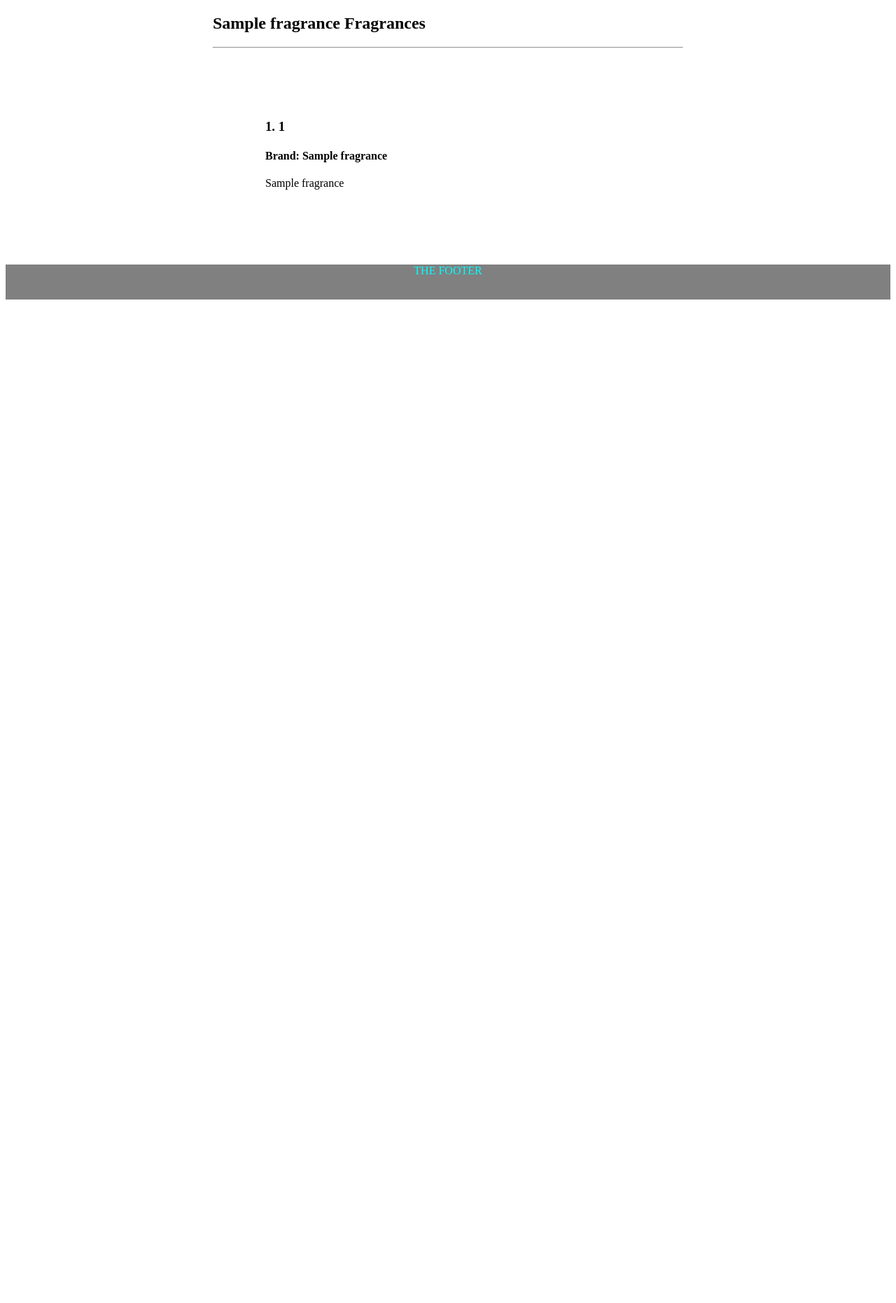
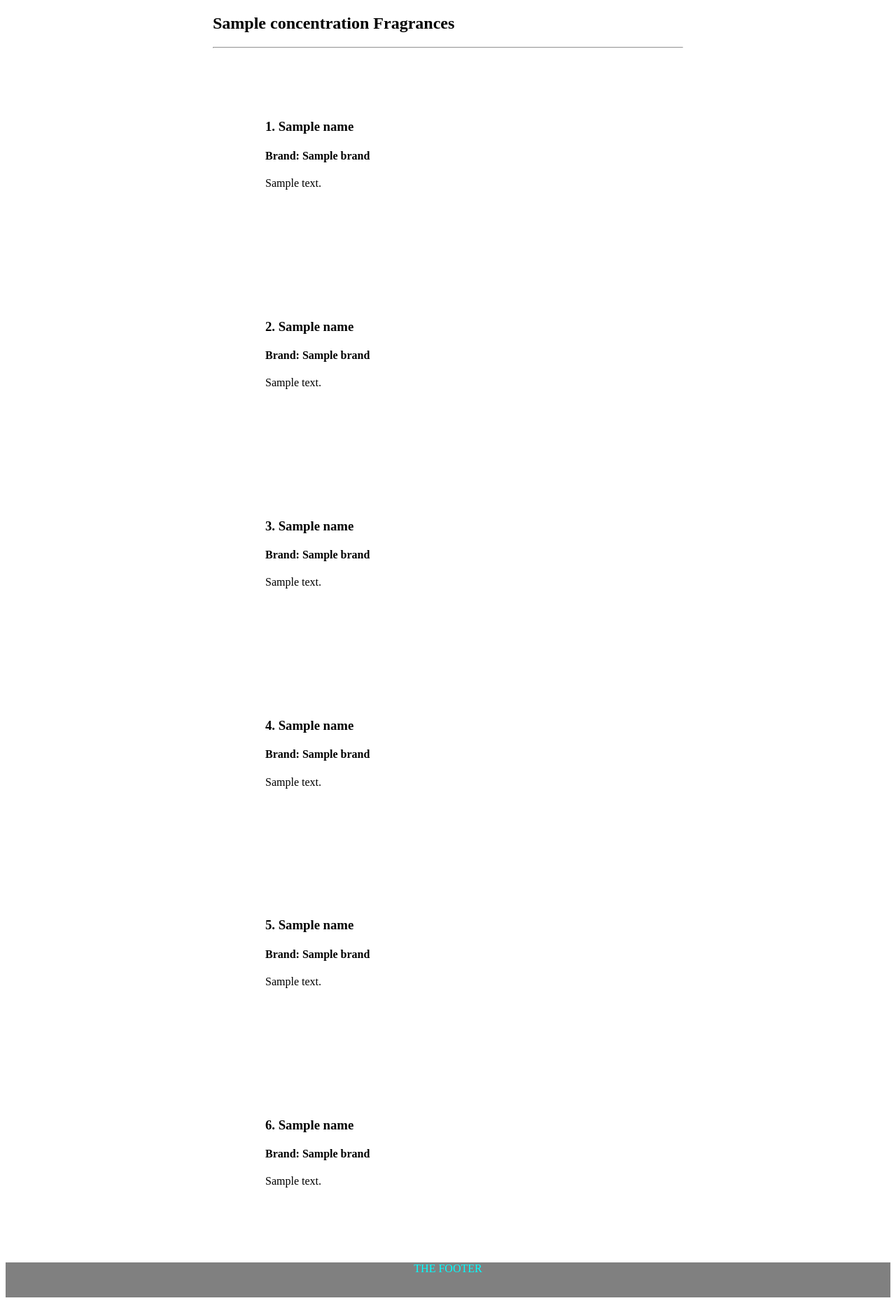
Before and after one commit to kos1070sc/fragrance, a Flask app: template templates/edt.html in a window 1280 px wide. Shown: the part 108-1970 px from the top of the page at 70% size. Before the commit the page ends 536 px from the top, so only its background shows below. Run offline with Flask 3, Linux system fonts and the light colour scheme; the template is opened without the code that fills it: most values are stand-ins (such as "Sample title", 1, 10 or a date in 2020).

Commit message:
templates updates

```diff
--- a/routes.py
+++ b/routes.py
@@ -24,21 +24,37 @@ def home():
 #
 @app.route("/EDP")
 def edp():
-    connection = sqlite3.connect('fragrance.db')  # Connect to the database
+    connection = sqlite3.connect('fragrance.db') #connect to database
     cur = connection.cursor()
 
-    cur.execute('''
-        SELECT Fragrance.bottle_name, Fragrance.bottle_concentration, Designer.brand_name, Fragrance.bottle_description
-        FROM Fragrance
-        INNER JOIN Designer ON Fragrance.bottle_brand = Designer.brand_id
-        WHERE Fragrance.bottle_concentration = 'EDP';
-    ''')
-    fragrances = cur.fetchall()
+    cur.execute('''SELECT bottle_concentration FROM Fragrance
+                WHERE bottle_concentration = 'EDP';''')
+    fragrance_concentration = cur.fetchone()
 
+    cur.execute('''SELECT bottle_name FROM Fragrance
+                WHERE bottle_concentration = 'EDP';''') #select bottle name
+    fragrance_name = cur.fetchall()
+
+    cur.execute('''SELECT brand_name from Fragrance INNER JOIN
+                Designer ON Fragrance.bottle_brand = Designer.brand_id
+                WHERE bottle_concentration = 'EDP';''')
+    fragrance_brand = cur.fetchall() #select bottle brand
+
+    cur.execute('''SELECT bottle_description FROM Fragrance
+                WHERE bottle_concentration = 'EDP';''')
+    fragrance_desc = cur.fetchall() #select bottle description
+
+    cur.execute('''SELECT bottle_name, note_name FROM Notebridge
+                INNER JOIN Note ON NoteBridge.nid = Note.note_id
+                INNER JOIN Fragrance ON NoteBridge.fid = Fragrance.bottle_id
+                WHERE bottle_concentration = 'EDP';''')
+    fragrance_note = cur.fetchall()
     connection.close()
 
-    return render_template('edp.html', fragrances=fragrances)
 
+    return render_template('edp.html', concentration = fragrance_concentration,
+    name = fragrance_name, brand = fragrance_brand, description = fragrance_desc,
+    note = fragrance_note)
     #display info with templates
 
 
@@ -48,22 +64,37 @@ def edp():
 #
 @app.route("/EDT")
 def edt():
-    connection = sqlite3.connect('fragrance.db')  # Connect to the database
+    connection = sqlite3.connect('fragrance.db') #connect to database
     cur = connection.cursor()
+    cur.execute('''SELECT bottle_name FROM Fragrance WHERE
+                bottle_concentration = 'EDT';''') #select bottle name
+    fragrance_name = cur.fetchall()
 
-    cur.execute('''
-        SELECT Fragrance.bottle_name, Fragrance.bottle_concentration, Designer.brand_name, Fragrance.bottle_description
-        FROM Fragrance
-        INNER JOIN Designer ON Fragrance.bottle_brand = Designer.brand_id
-        WHERE Fragrance.bottle_concentration = 'EDT';
-    ''')
-    fragrances = cur.fetchall()
+    cur.execute('''SELECT bottle_concentration FROM Fragrance
+                WHERE bottle_concentration = 'EDT';''')
+    fragrance_concentration = cur.fetchone()
 
+    cur.execute('''SELECT brand_name from Fragrance INNER JOIN Designer
+                ON Fragrance.bottle_brand = Designer.brand_id WHERE
+                bottle_concentration = 'EDT';''')
+
+    fragrance_brand = cur.fetchall() #select bottle brand
+
+    cur.execute('''SELECT bottle_description FROM Fragrance WHERE
+                bottle_concentration = 'EDT';''')
+    fragrance_desc = cur.fetchall() #select bottle description
+
+    cur.execute('''SELECT bottle_name, note_name FROM Notebridge
+                INNER JOIN Note ON NoteBridge.nid = Note.note_id
+                INNER JOIN Fragrance ON NoteBridge.fid = Fragrance.bottle_id
+                WHERE bottle_concentration = 'EDT';''')
+    fragrance_note = cur.fetchall()
     connection.close()
 
-    return render_template('edt.html', fragrances=fragrances)
 
-
+    return render_template('edt.html', concentration = fragrance_concentration,
+    name = fragrance_name, brand = fragrance_brand, description = fragrance_desc,
+    note = fragrance_note)
 
 
 
--- a/templates/edt.html
+++ b/templates/edt.html
@@ -1,18 +1,52 @@
-{% extends 'layout.html' %}
 
-{% block content %}
-{% if fragrances %}
-    <h2>{{ fragrances[0][1] }} Fragrances</h2>
-    <hr/>
+{%extends 'layout.html'%}
 
-    {% for fragrance in fragrances %}
-    <div class="fragrance_info_container">
-        <h3>{{ loop.index }}. {{ fragrance[0] }}</h3> <!-- Fragrance Name -->
-        <h4>Brand: {{ fragrance[2] }}</h4> <!-- Brand Name -->
-        <p>{{ fragrance[3] }}</p> <!-- Description -->
-    </div>
-    {% endfor %}
-{% else %}
-    <p>No EDT fragrances found.</p>
-{% endif %}
-{% endblock %}
+{%block content%}
+<h2>{{concentration[0]}} Fragrances</h2>
+<hr/>
+
+<div class = "fragrance_info_container">
+    <h3>1. {{name[0]}}</h3>
+    <h4>Brand: {{brand[0]}}</h4>
+    <p>{{description[0]}}</p>
+</div>
+
+
+<div class = "fragrance_info_container">
+    <h3>2. {{name[1]}}</h3>
+    <h4>Brand: {{brand[1]}}</h4>
+    <p>{{description[1]}}</p>
+</div>
+
+
+<div class = "fragrance_info_container">
+    <h3>3. {{name[2]}}</h3>
+    <h4>Brand: {{brand[2]}}</h4>
+    <p>{{description[2]}}</p>
+</div>
+
+
+<div class = "fragrance_info_container">
+    <h3>4. {{name[3]}}</h3>
+    <h4>Brand: {{brand[3]}}</h4>
+    <p>{{description[3]}}</p>
+</div>
+
+
+<div class = "fragrance_info_container">
+    <h3>5. {{name[4]}}</h3>
+    <h4>Brand: {{brand[4]}}</h4>
+    <p>{{description[4]}}</p>
+</div>
+
+
+<div class = "fragrance_info_container">
+    <h3>6. {{name[5]}}</h3>
+    <h4>Brand: {{brand[5]}}</h4>
+    <p>{{description[5]}}</p>
+</div>
+
+
+
+
+{%endblock%}
```
Also changed, not shown: templates/bottle_info.html (+16 -23 lines), templates/edp.html (+50 -16 lines).
